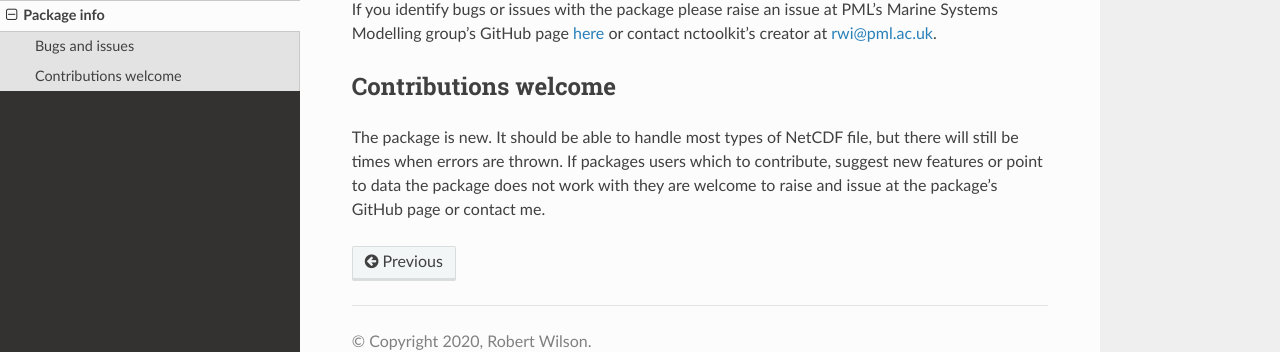
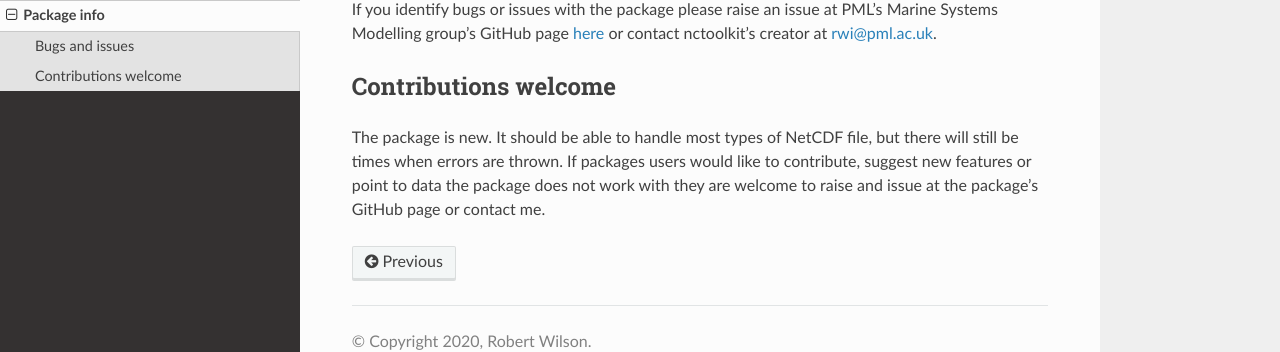
Before and after one commit to pmlmodelling/ncplot, a Sphinx documentation site: the page built from docs/source/info.rst, in a window 1280 px wide. Shown: the part 266-618 px from the top of the page. Built offline with Sphinx 7.4.7 and the Read the Docs theme 2.0.0, drawn with Linux system fonts in a browser that asks for light colours; pages that are not in the unit, such as notebooks, are missing from menus.

Commit message:
fix typo

```diff
--- a/docs/source/info.rst
+++ b/docs/source/info.rst
@@ -14,4 +14,4 @@ If you identify bugs or issues with the package please raise an issue at PML's M
 
 Contributions welcome
 ------------------
-The package is new. It should be able to handle most types of NetCDF file, but there will still be times when errors are thrown.  If packages users which to contribute, suggest new features or point to data the package does not work with they are welcome to raise and issue at the package's GitHub page or contact me.
+The package is new. It should be able to handle most types of NetCDF file, but there will still be times when errors are thrown.  If packages users would like to contribute, suggest new features or point to data the package does not work with they are welcome to raise and issue at the package's GitHub page or contact me.
```
